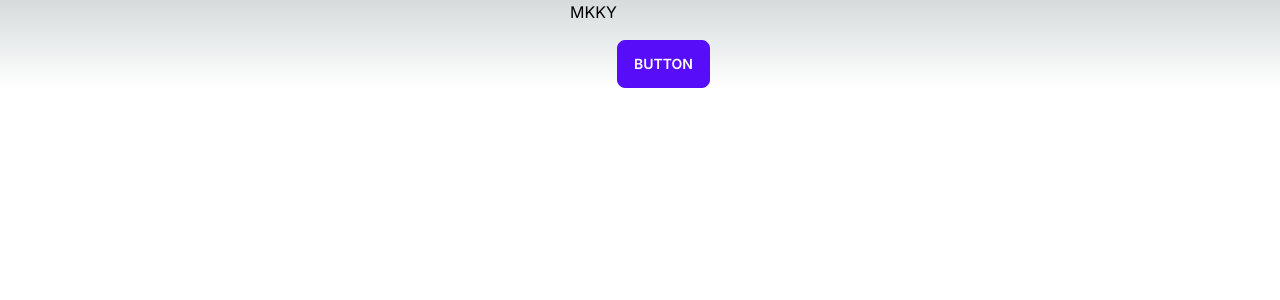
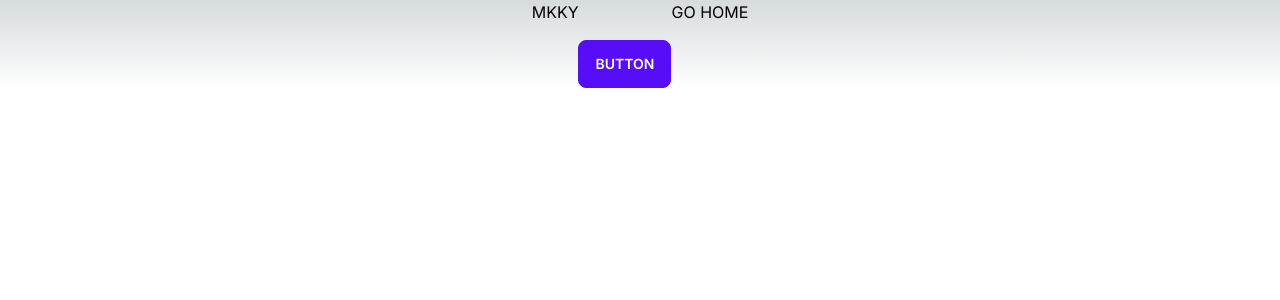
Before and after one commit to oslabs-beta/MKKY, a Next.js app: page / in a window 1280 px wide. Shown: the top 300 px of the page. Built offline with nearby package versions, Linux system fonts and the light colour scheme.

Commit message:
added a tag

```diff
--- a/src/app/page.tsx
+++ b/src/app/page.tsx
@@ -1,4 +1,3 @@
-import Image from 'next/image';
 
 
 export default function Home() {
@@ -6,6 +5,7 @@ export default function Home() {
     <div className='flex justify-center'>
     <h1 className='text-center'> MKKY </h1>
     <button className="btn btn-primary mt-10">Button</button>
+    <a href='/components/home'>GO HOME</a>
     </div>
   )
 }
```
